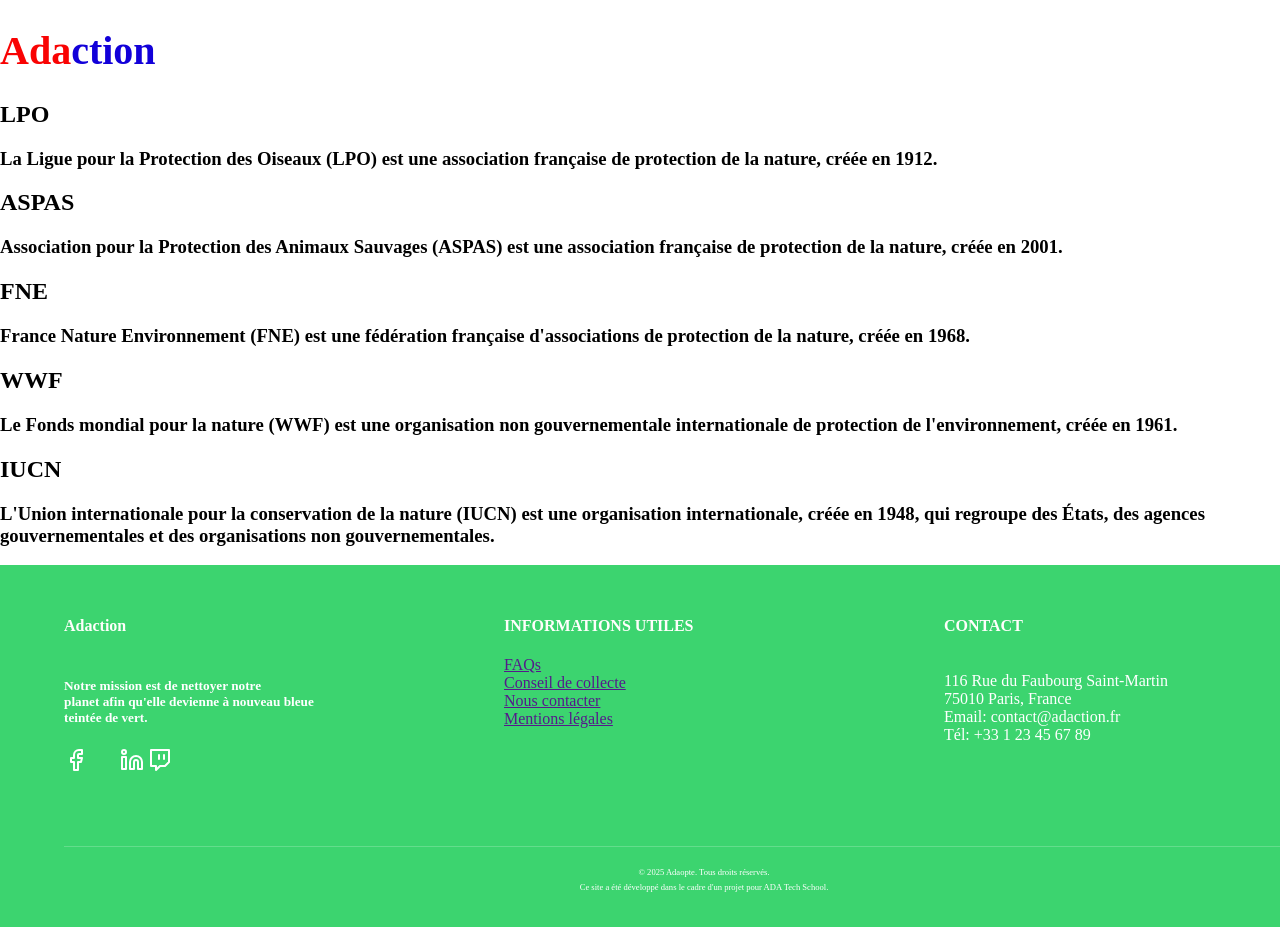
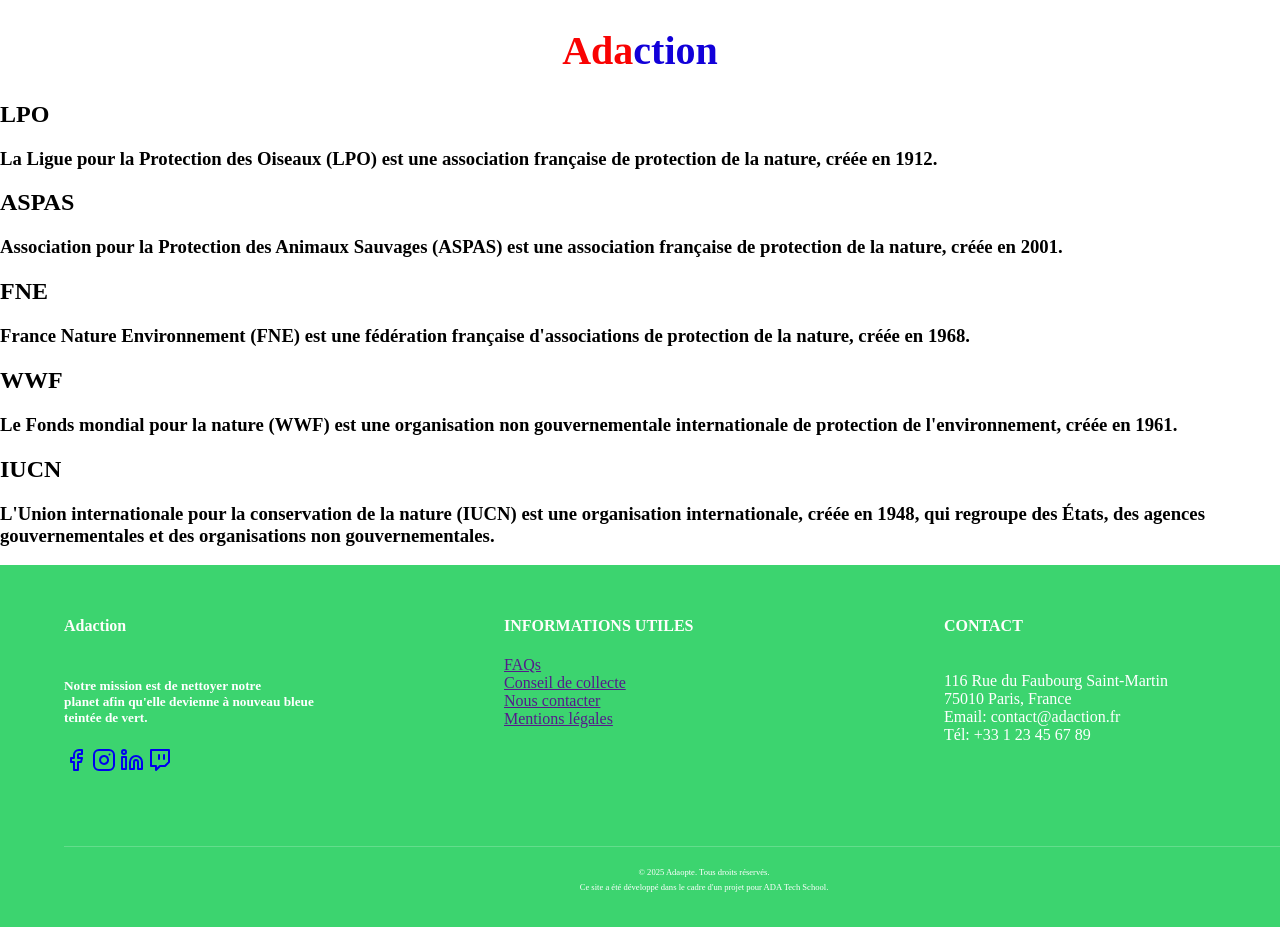
Before and after one commit to Niouk971/projet-collectif-adaction, a website: page frontend/html/charity.html in a window 1280 px wide. Shown: the top 927 px of the page. Drawn offline with Linux system fonts and the light colour scheme.

Commit message:
début header

```diff
--- a/frontend/css/styles.css
+++ b/frontend/css/styles.css
@@ -7,7 +7,8 @@
 }
 
 #homeIcon {
-  justify-self: start;
+  display: flex;
+  justify-self: center;
   font-size: 40px;
   font-weight:700;
   align-items: center;
--- a/frontend/html/charity.html
+++ b/frontend/html/charity.html
@@ -42,34 +42,32 @@
         <h5 class="footer-mission">Notre mission est de nettoyer notre <br> planet afin qu'elle devienne à nouveau bleue
             <br> teintée de vert.</h5>
         <div class="social-icons">
-            <svg xmlns="http://www.w3.org/2000/svg" width="24" height="24"
+            <a href="https://www.facebook.com/?locale=fr_FR"><svg xmlns="http://www.w3.org/2000/svg" width="24" height="24"
                 viewBox="0 0 24 24" fill="none" stroke="currentColor" stroke-width="2" stroke-linecap="round"
                 stroke-linejoin="round" class="lucide lucide-facebook-icon lucide-facebook">
                 <path d="M18 2h-3a5 5 0 0 0-5 5v3H7v4h3v8h4v-8h3l1-4h-4V7a1 1 0 0 1 1-1h3z" />
-            </svg>
+            </svg></a>
 
-            <svg xmlns="http://www.w3.org/2000/svg" width="24" height="24"
-                viewBox="0 0 24 24" fill="none" strok
-                e="currentColor" stroke-width="2" stroke-linecap="round"
-                stroke-linejoin="round" class="lucide lucide-instagram-icon lucide-instagram">
+            <a href="https://www.instagram.com/"><svg xmlns="http://www.w3.org/2000/svg" width="24" height="24" viewBox="0 0 24 24" fill="none" stroke="currentColor"
+                stroke-width="2" stroke-linecap="round" stroke-linejoin="round" class="lucide lucide-instagram-icon lucide-instagram">
                 <rect width="20" height="20" x="2" y="2" rx="5" ry="5" />
                 <path d="M16 11.37A4 4 0 1 1 12.63 8 4 4 0 0 1 16 11.37z" />
                 <line x1="17.5" x2="17.51" y1="6.5" y2="6.5" />
-            </svg>
+            </svg></a>
 
-            <svg xmlns="http://www.w3.org/2000/svg" width="24" height="24"
+            <a href="https://www.linkedin.com/"><svg xmlns="http://www.w3.org/2000/svg" width="24" height="24"
                 viewBox="0 0 24 24" fill="none" stroke="currentColor" stroke-width="2" stroke-linecap="round"
                 stroke-linejoin="round" class="lucide lucide-linkedin-icon lucide-linkedin">
                 <path d="M16 8a6 6 0 0 1 6 6v7h-4v-7a2 2 0 0 0-2-2 2 2 0 0 0-2 2v7h-4v-7a6 6 0 0 1 6-6z" />
                 <rect width="4" height="12" x="2" y="9" />
                 <circle cx="4" cy="4" r="2" />
-            </svg>
+            </svg></a>
 
-            <svg xmlns="http://www.w3.org/2000/svg" width="24" height="24"
+            <a href="https://www.twitch.tv/"><svg xmlns="http://www.w3.org/2000/svg" width="24" height="24"
                 viewBox="0 0 24 24" fill="none" stroke="currentColor" stroke-width="2" stroke-linecap="round"
                 stroke-linejoin="round" class="lucide lucide-twitch-icon lucide-twitch">
                 <path d="M21 2H3v16h5v4l4-4h5l4-4V2zm-10 9V7m5 4V7" />
-            </svg>
+            </svg></a>
 
         </div>
     </div>
```
